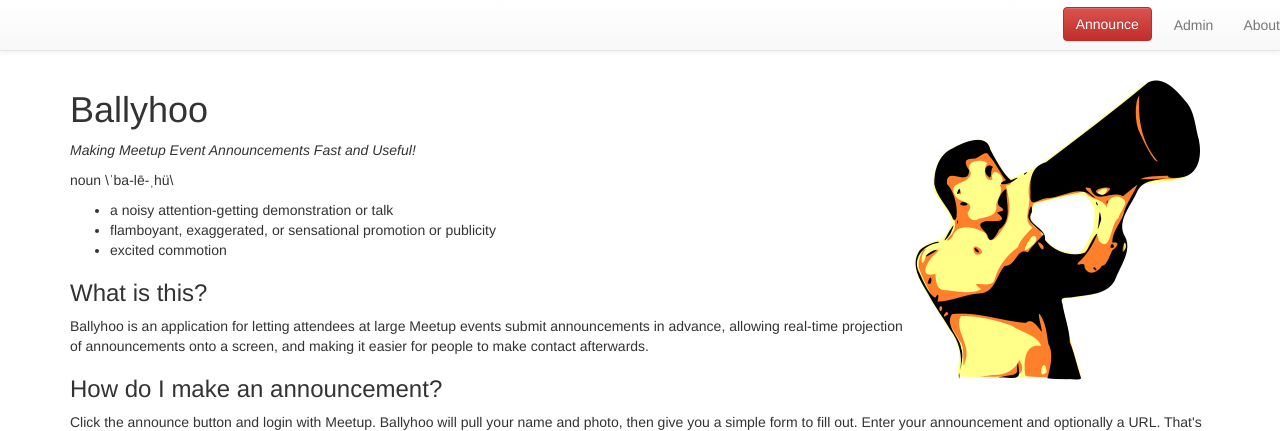
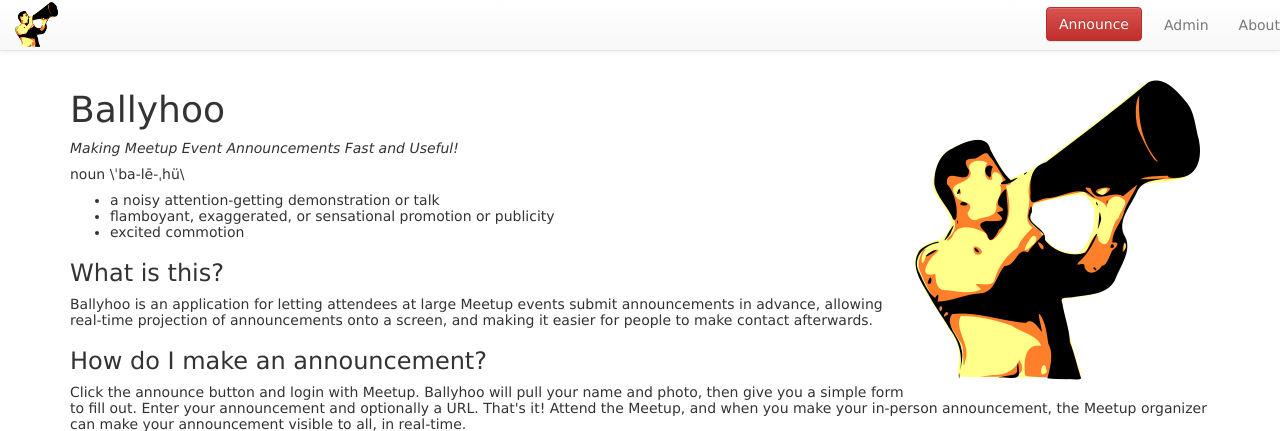
Before and after one commit to datacommunitydc/ballyhoo, a Node project: template views/about.jade in a window 1280 px wide. Shown: the top 431 px of the page. Run offline with Node 20 templates, Linux system fonts and the light colour scheme; the template is opened without the code that fills it, so the values that code supplies are empty; some libraries are stand-ins or nearby versions.

Commit message:
add Yellout image to navbar

```diff
--- a/public/stylesheets/style.css
+++ b/public/stylesheets/style.css
@@ -77,3 +77,18 @@
   float: right;
   padding: 10px;
 }
+
+img#navlogo {
+  float: left;
+  padding-right: 5px;
+}
+
+.navbar-brand {
+  width: 400px;
+  padding-top: 2px;
+  padding-bottom: 2px;
+}
+
+p#navtitle {
+  margin-top: 14px;
+}
--- a/views/layout.jade
+++ b/views/layout.jade
@@ -3,10 +3,10 @@
   head
     title= title
     meta(name='viewport', content='initial-scale=1.0, maximum-scale=1.0, user-scalable=no, width=device-width')
-    link(rel='stylesheet', href='/stylesheets/style.css')
     link(rel='stylesheet', href='/announcement/css/announcement.css')
     link(rel='stylesheet', href='//netdna.bootstrapcdn.com/bootstrap/3.0.3/css/bootstrap.min.css')
     link(rel='stylesheet', href='//netdna.bootstrapcdn.com/bootstrap/3.0.3/css/bootstrap-theme.min.css')
+    link(rel='stylesheet', href='/stylesheets/style.css')
     script(src="http://code.jquery.com/jquery-1.10.1.min.js")
     script(src="http://code.jquery.com/jquery-migrate-1.2.1.min.js")
     script(src="//netdna.bootstrapcdn.com/bootstrap/3.0.3/js/bootstrap.min.js")
@@ -43,7 +43,9 @@
           span.icon-bar
           span.icon-bar
           span.icon-bar
-        a.navbar-brand(href="/")= title
+        a.navbar-brand(href="/")
+          img#navlogo(src="/yellout-45high.png")
+          p#navtitle= title
       div.collapse.navbar-collapse.navbar-right#bs-example-navbar-collapse-1
         ul.nav.navbar-nav
           li
```
Also changed, not shown: public/yellout-45high.png (added).
